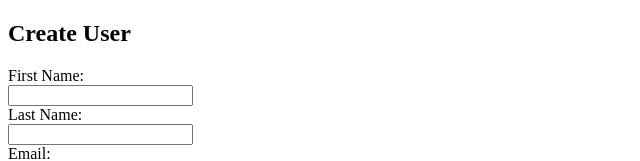
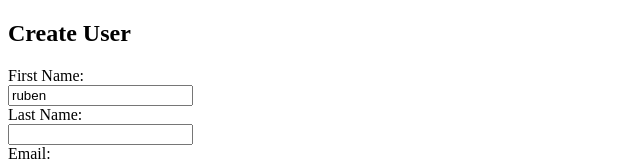
Before and after one commit to rramirez216/ProfilePortal, a React (Vite) app in the folder front-end/profile-portal/: page / in a window 1280 px wide. Shown: the top 161 px of the page, without its empty margins (0-640 px from the left). Built offline with nearby package versions, Linux system fonts and the light colour scheme.

Commit message:
adds value attribute to test props

```diff
--- a/front-end/profile-portal/src/Components/SignUpForm.jsx
+++ b/front-end/profile-portal/src/Components/SignUpForm.jsx
@@ -1,10 +1,10 @@
 import styled from 'styled-components'
 
-function SignUpForm() {
+function SignUpForm(props) {
   return (
     <form>
       <Label htmlFor='first_name'>First Name:</Label>
-      <Input type='text' id='first-name' />
+      <Input type='text' id='first-name' value={props.firstName} />
       <Label htmlFor='last_name'>Last Name:</Label>
       <Input type='text' id='last-name' />
       <Label htmlFor='email'>Email:</Label>
```
